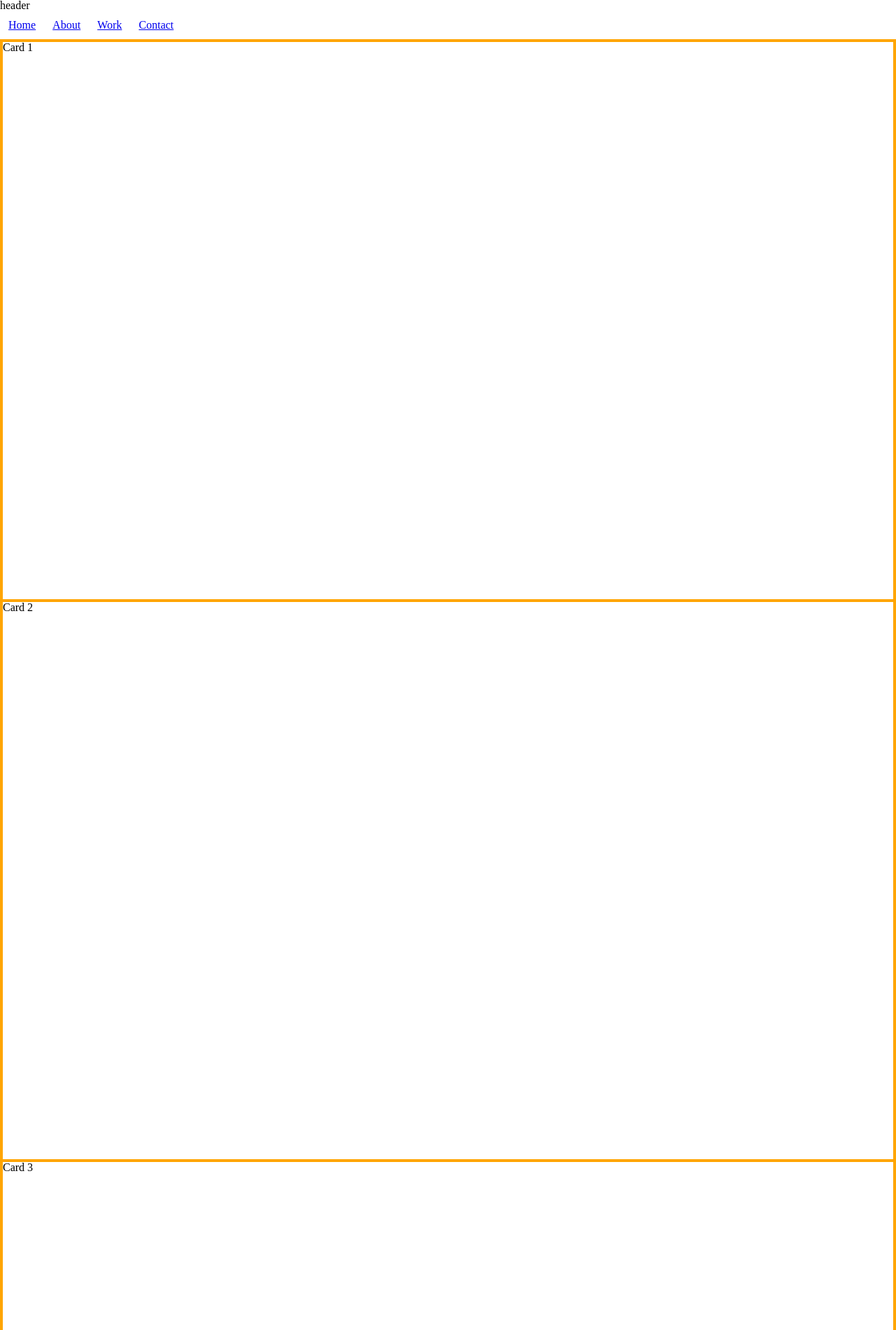
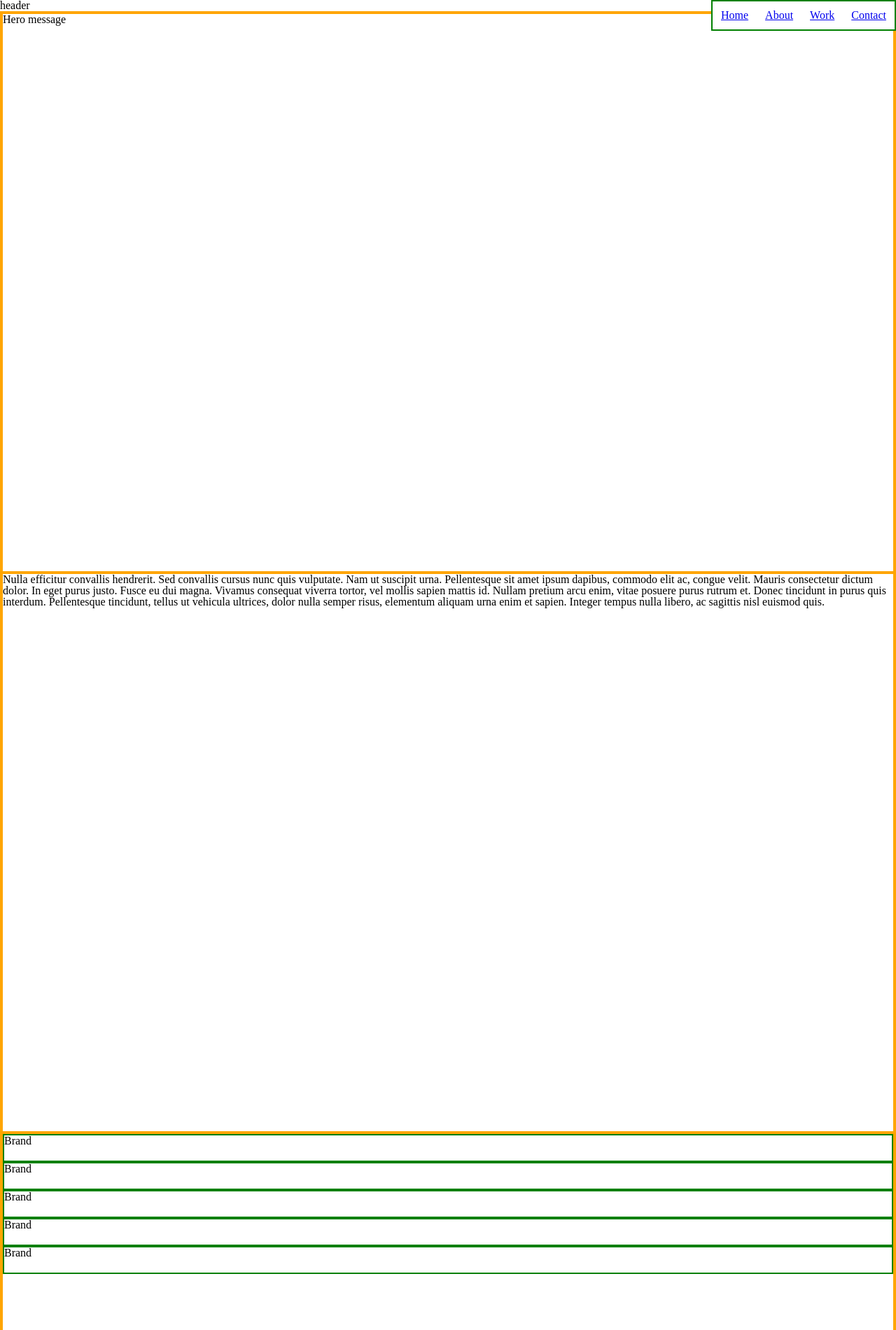
Before and after one commit to horolug/b-card, a website: page index.html in a window 1280 px wide. Shown: the top 1900 px of the page at 70% size. Drawn offline with nearby package versions, Linux system fonts and the light colour scheme; files that its build step writes are made by us from their sources.

Commit message:
Adding dummy text

```diff
--- a/index.html
+++ b/index.html
@@ -29,10 +29,24 @@
     </nav>
   </header>
   <div>
-    <div id="home" class="card">Card 1</div>
-    <div id="about" class="card">Card 2</div>
-    <div id="work" class="card">Card 3</div>
-    <div id="contact" class="card">Card 4</div>
+    <div id="home" class="card">
+      <h1>Hero message</h1>
+    </div>
+    <div id="about" class="card">
+      <p>Nulla efficitur convallis hendrerit. Sed convallis cursus nunc quis vulputate. Nam ut suscipit urna. Pellentesque sit amet ipsum dapibus, commodo elit ac, congue velit. Mauris consectetur dictum dolor. In eget purus justo. Fusce eu dui magna. Vivamus consequat viverra tortor, vel mollis sapien mattis id. Nullam pretium arcu enim, vitae posuere purus rutrum et. Donec tincidunt in purus quis interdum. Pellentesque tincidunt, tellus ut vehicula ultrices, dolor nulla semper risus, elementum aliquam urna enim et sapien. Integer tempus nulla libero, ac sagittis nisl euismod quis.
+      </p>
+    </div>
+    <div id="work" class="card">
+      <div class="brand"> Brand </div>
+      <div class="brand"> Brand </div>
+      <div class="brand"> Brand </div>
+      <div class="brand"> Brand </div>
+      <div class="brand"> Brand </div>
+    </div>
+    <div id="contact" class="card">
+      <p>email</p>
+      <p>social links</p>
+    </div>
   </div>
   <footer>
     footer
--- a/sass/_card.scss
+++ b/sass/_card.scss
@@ -1,3 +1,11 @@
 .card{
   height: 100vh;
+  // display: flex;
+  justify-content: center;
 }
+
+.brand{
+  border: 2px solid green;
+  height: 5vh;
+  flex-grow: 1;
+}
--- a/sass/_navigation.scss
+++ b/sass/_navigation.scss
@@ -2,6 +2,12 @@
 
 .nav_list{
   display: flex;
+  position: fixed;
+  right: 0;
+  top: 0;
+  justify-content: flex-end;
+  background: #fff;
+  border: 2px solid green;
 }
 
 .nav_list_item{
```
